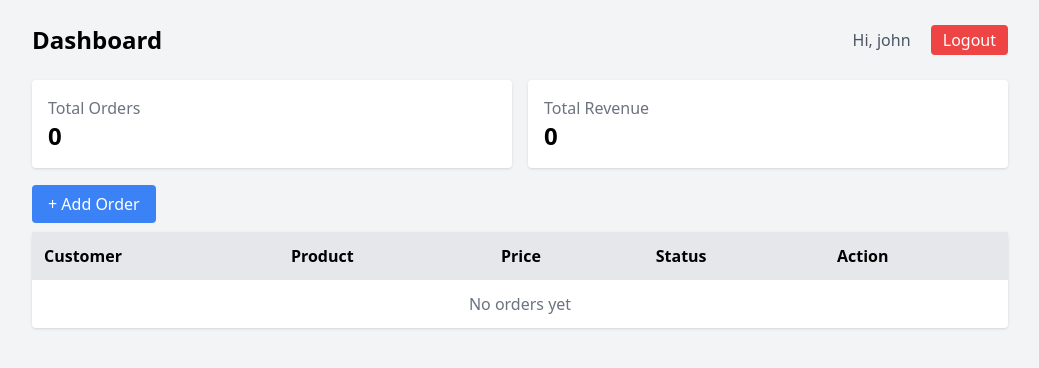
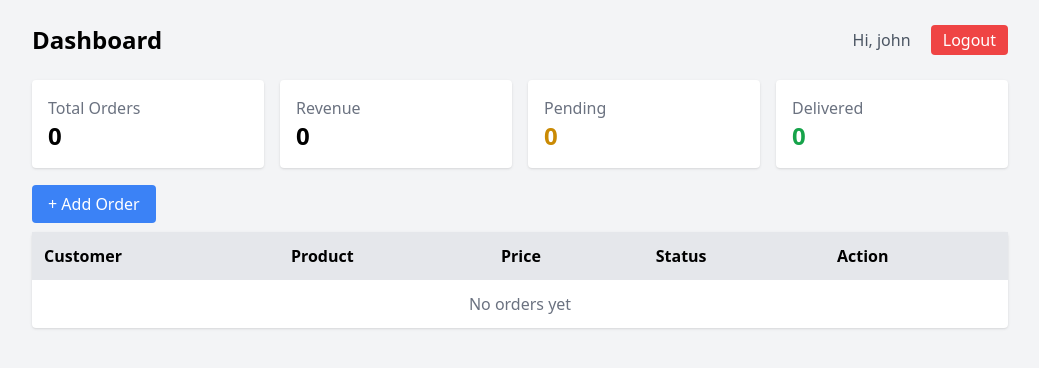
Before and after one commit to domino-dodo/order_manager, a Django app: page / in a window 1280 px wide. Shown: the top 368 px of the page, without its empty margins (120-1159 px from the left). Run offline with Django 5.2, Linux system fonts and the light colour scheme; a user stored in the database is signed in; data that the repository does not hold is empty; some libraries are stand-ins or nearby versions.

Commit message:
modify Dashboard

```diff
--- a/orders/templates/orders/order_list.html
+++ b/orders/templates/orders/order_list.html
@@ -29,16 +29,28 @@
   {% endif %}
 
   <!-- Cards -->
-  <div class="grid grid-cols-2 gap-4 mb-6">
+  <div class="grid grid-cols-2 md:grid-cols-4 gap-4 mb-6">
+
   <div class="bg-white p-4 rounded shadow">
     <p class="text-gray-500">Total Orders</p>
     <h2 class="text-2xl font-bold">{{ total_orders }}</h2>
   </div>
 
   <div class="bg-white p-4 rounded shadow">
-      <p class="text-gray-500">Total Revenue</p>
+    <p class="text-gray-500">Revenue</p>
     <h2 class="text-2xl font-bold">{{ total_revenue }}</h2>
   </div>
+
+  <div class="bg-white p-4 rounded shadow">
+    <p class="text-gray-500">Pending</p>
+    <h2 class="text-2xl font-bold text-yellow-600">{{ pending_orders }}</h2>
+  </div>
+
+  <div class="bg-white p-4 rounded shadow">
+    <p class="text-gray-500">Delivered</p>
+    <h2 class="text-2xl font-bold text-green-600">{{ delivered_orders }}</h2>
+  </div>
+
 </div>
 
   <!-- Add button -->
--- a/orders/views.py
+++ b/orders/views.py
@@ -75,10 +75,15 @@ def order_list(request):
     total_orders = orders.count()
     total_revenue = orders.filter(status='delivered').aggregate(Sum('price'))['price__sum'] or 0
 
+    pending_orders = orders.filter(status='pending').count()
+    delivered_orders = orders.filter(status='delivered').count()
+
     context = {
         'orders': orders,
         'total_orders': total_orders,
-        'total_revenue': total_revenue
+        'total_revenue': total_revenue,
+        'pending_orders': pending_orders,
+        'delivered_orders': delivered_orders,
     }
 
     return render(request, 'orders/order_list.html', context)
```
Also changed, not shown: db.sqlite3. Lines whose indentation alone changed are shown as unchanged.
